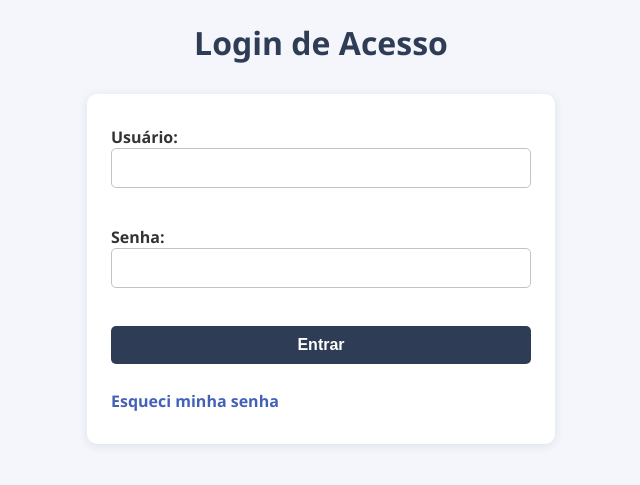
After one commit to ThiagoViniciosAnacleto/suporte-power-vending, a Flask app: page /login in a window 1280 px wide. The commit adds this page. Shown: the top 485 px of the page, without its empty margins (319-959 px from the left). Run offline with Flask 3, Linux system fonts and the light colour scheme.

Commit message:
adição de login e admins
Login seguro com banco SQLite e senha criptografada (hash)

Administração de usuários (cadastro, reset, delete) feita por scripts, protegida por autenticação

Distinção entre admin e usuário comum via is_admin no banco

Proteção de rotas: só admin acessa as funções críticas (criar chamado, menu, etc.)

Sessão segura: usuário e permissões salvas na sessão Flask

Dashboard acessível a todos os logados

Interface já protegida e estilizada

Logout funcional

```diff
--- a/app.py
+++ b/app.py
@@ -1,10 +1,73 @@
-from flask import Flask, render_template, request, redirect
+from flask import Flask, render_template, request, redirect, session
 from datetime import datetime
+from functools import wraps
+import sqlite3
+from werkzeug.security import check_password_hash
 
 app = Flask(__name__)
+app.secret_key = "suporte2025"
 
-@app.route("/", methods=["GET", "POST"])
-def index():
+def login_required(f):
+    @wraps(f)
+    def decorated_function(*args, **kwargs):
+        if "usuario" not in session:
+            return redirect("/login")
+        return f(*args, **kwargs)
+    return decorated_function
+
+def admin_required(f):
+    @wraps(f)
+    def decorated_function(*args, **kwargs):
+        # is_admin pode vir como int (1) ou str ('1')
+        if "usuario" not in session or int(session.get("is_admin", 0)) != 1:
+            return redirect("/dashboard")
+        return f(*args, **kwargs)
+    return decorated_function
+
+@app.route("/login", methods=["GET", "POST"])
+def login():
+    erro = None
+    if request.method == "POST":
+        usuario = request.form["usuario"]
+        senha = request.form["senha"]
+
+        conn = sqlite3.connect("usuarios.db")
+        cursor = conn.cursor()
+        cursor.execute("SELECT senha_hash, is_admin FROM usuarios WHERE usuario = ?", (usuario,))
+        resultado = cursor.fetchone()
+        conn.close()
+
+        if resultado and check_password_hash(resultado[0], senha):
+            session["usuario"] = usuario
+            # Garante que sempre armazene int (e não bytes ou string)
+            session["is_admin"] = int(resultado[1]) if resultado[1] is not None else 0
+            # Redireciona para home (admin) ou dashboard (user comum)
+            if session["is_admin"] == 1:
+                return redirect("/")
+            else:
+                return redirect("/dashboard")
+        else:
+            erro = "Usuário ou senha inválidos!"
+    return render_template("login.html", erro=erro)
+
+@app.route("/logout")
+def logout():
+    session.pop("usuario", None)
+    session.pop("is_admin", None)
+    return redirect("/login")
+
+# Home (menu/admin): só para admin
+@app.route("/")
+@login_required
+@admin_required
+def home():
+    return render_template("index.html")
+
+# Criar chamado: só para admin
+@app.route("/novo", methods=["GET", "POST"])
+@login_required
+@admin_required
+def criar_chamado():
     if request.method == "POST":
         numero_chamado = request.form["numero_chamado"]
         responsavel_atendimento = request.form["responsavel_atendimento"]
@@ -22,7 +85,6 @@ def index():
         descricao_acao = request.form["descricao_acao"]
         status = request.form["status"]
 
-        # Garante data/hora automática se campos estiverem vazios
         if not data:
             data = datetime.now().strftime("%d/%m/%Y")
         if not horario:
@@ -46,9 +108,14 @@ def index():
             f.write(f"Status do Caso: {status}\n")
             f.write("-" * 60 + "\n\n")
 
-        return redirect("/")  # redireciona após salvar
+        return redirect("/")
+    return render_template("criar_chamado.html")
 
-    return render_template("index.html")
+# Dashboard: todos usuários logados podem acessar
+@app.route("/dashboard")
+@login_required
+def dashboard():
+    return render_template("dashboard.html")
 
 if __name__ == "__main__":
     app.run(debug=True)
--- a/static/style.css
+++ b/static/style.css
@@ -1,14 +1,79 @@
 body {
-    font-family: Arial, sans-serif;
-    margin: 40px;
+    font-family: 'Segoe UI', Arial, sans-serif;
+    background: #f4f6fb;
+    margin: 0;
+    padding: 0;
 }
 
 h1 {
+    color: #2e3d55;
+    margin-bottom: 24px;
+    text-align: center;
+}
+
+form {
+    background: #fff;
+    max-width: 420px;
+    margin: 30px auto 0 auto;
+    padding: 32px 24px;
+    border-radius: 10px;
+    box-shadow: 0 2px 10px rgba(30,40,90,0.1);
+}
+
+label {
+    font-weight: bold;
     color: #333;
 }
 
-input, textarea {
-    width: 300px;
-    padding: 6px;
-    margin-bottom: 12px;
+input, select, textarea, button {
+    width: 100%;
+    margin-bottom: 16px;
+    padding: 10px 8px;
+    border-radius: 5px;
+    border: 1px solid #bfc3ca;
+    font-size: 1rem;
+    box-sizing: border-box;
 }
+
+input:focus, select:focus, textarea:focus {
+    border-color: #89aaff;
+    outline: none;
+    background: #f2f6ff;
+}
+
+button {
+    background: #2e3d55;
+    color: #fff;
+    border: none;
+    font-weight: bold;
+    cursor: pointer;
+    transition: background 0.2s;
+}
+
+button:hover {
+    background: #4361b7;
+}
+
+a {
+    color: #4361b7;
+    text-decoration: none;
+    font-weight: bold;
+}
+
+a:hover {
+    text-decoration: underline;
+}
+
+div[style*="text-align: right"] {
+    margin: 12px 24px 0 0;
+}
+
+@media (max-width: 600px) {
+    form {
+        max-width: 95vw;
+        padding: 16px 5vw;
+    }
+    h1 {
+        font-size: 1.4rem;
+    }
+}
--- /dev/null
+++ b/templates/login.html
@@ -0,0 +1,31 @@
+<!DOCTYPE html>
+<html lang="pt-br">
+<head>
+    <meta charset="UTF-8">
+    <title>Login de Acesso</title>
+    <link rel="stylesheet" href="{{ url_for('static', filename='style.css') }}">
+</head>
+<body>
+    <h1>Login de Acesso</h1>
+
+    {% if erro %}
+        <p style="color: red;">{{ erro }}</p>
+    {% endif %}
+
+    <form method="POST" action="/login">
+        <label>Usuário:</label><br>
+        <input type="text" name="usuario"><br><br>
+
+        <label>Senha:</label><br>
+        <input type="password" name="senha"><br><br>
+
+        <button type="submit">Entrar</button>
+        <div style="margin-top: 10px;">
+        <a href="#" onclick="alert('Procure o administrador do sistema para redefinir sua senha.'); return false;">
+        Esqueci minha senha
+    </a>
+</div>
+
+    </form>
+</body>
+</html>
```
Also changed, not shown: cadastrar_usuario.py (added, +41 -0 lines), resetar_senha.py (added, +18 -0 lines), set_admin.py (added, +13 -0 lines), templates/criar_chamado.html (added, +75 -0 lines), templates/home.html (deleted, +0 -30 lines), templates/index.html (+22 -60 lines), usuarios.db (added).
